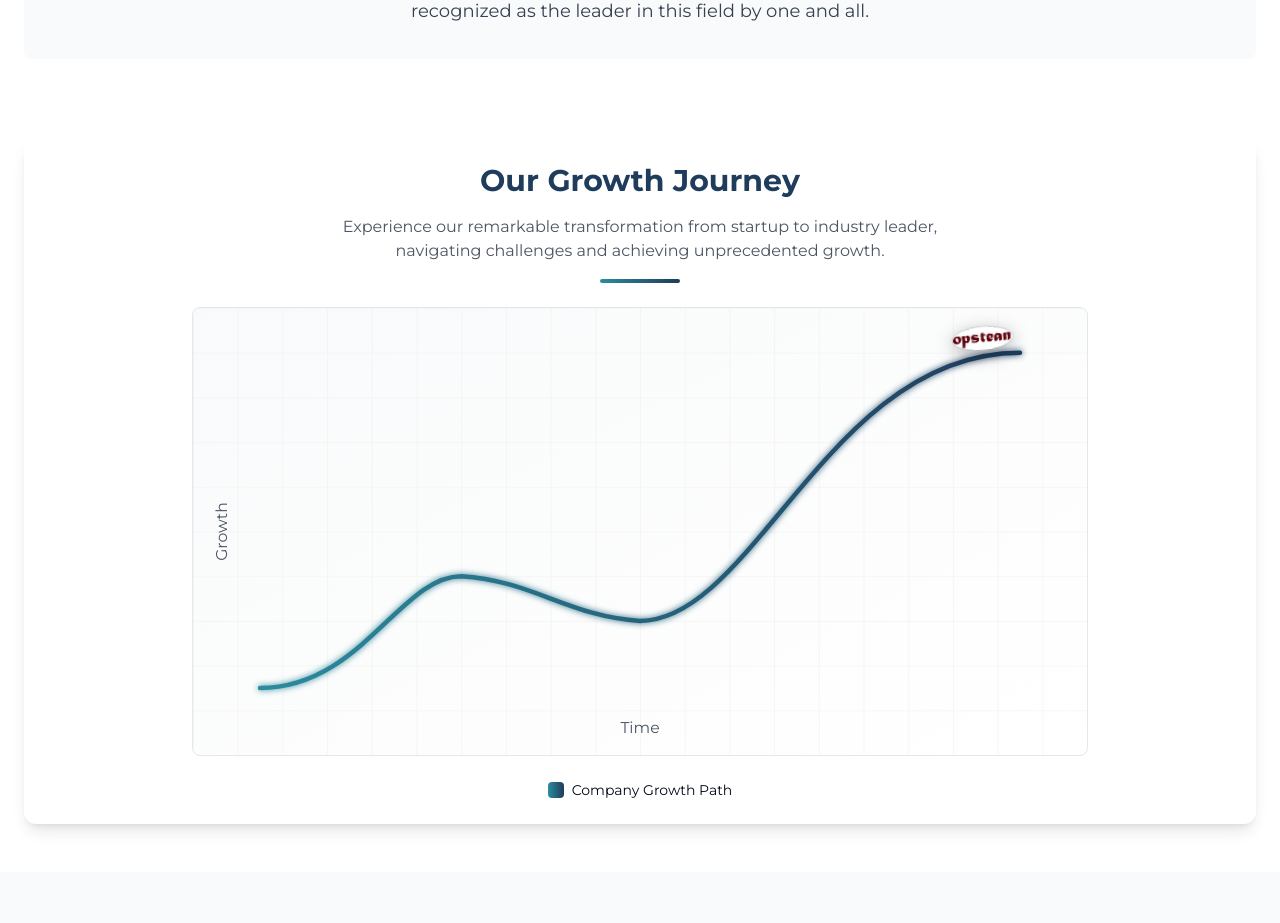
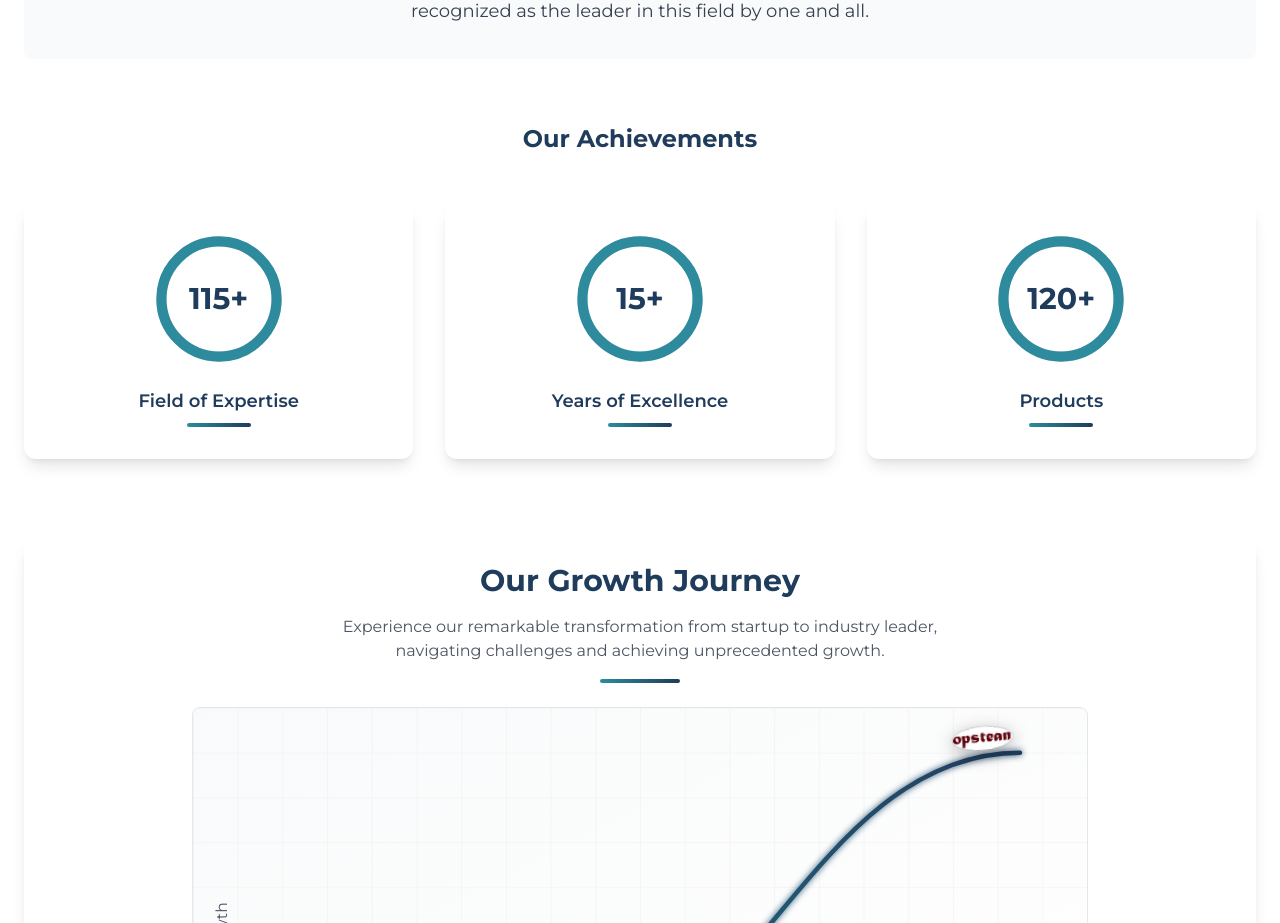
Before and after one commit to Sayantang8/opstean, a React (Vite) app: page / in a window 1280 px wide. Shown: the part 2260-3183 px from the top of the page. Built offline with nearby package versions, Linux system fonts and the light colour scheme; no server answers; the database is empty.

Commit message:
Update About.tsx

```diff
--- a/src/components/About.tsx
+++ b/src/components/About.tsx
@@ -1,5 +1,103 @@
-import { useEffect, useRef } from 'react';
-import { Users, Award, Target, Stethoscope } from 'lucide-react';
+import { useEffect, useRef, useState } from 'react';
+import { Users } from 'lucide-react';
+
+// Animated Counter Component with Circular Progress
+const StatCard = ({ number, label, suffix = '', color }: {
+  number: number;
+  label: string;
+  suffix?: string;
+  color: string;
+}) => {
+  const [count, setCount] = useState(0);
+  const [progress, setProgress] = useState(0);
+  const [isVisible, setIsVisible] = useState(false);
+  const cardRef = useRef<HTMLDivElement>(null);
+
+  useEffect(() => {
+    const observer = new IntersectionObserver(
+      (entries) => {
+        entries.forEach((entry) => {
+          if (entry.isIntersecting && !isVisible) {
+            setIsVisible(true);
+            animateCounter();
+          }
+        });
+      },
+      { threshold: 0.5 }
+    );
+
+    if (cardRef.current) {
+      observer.observe(cardRef.current);
+    }
+
+    return () => observer.disconnect();
+  }, [isVisible]);
+
+  const animateCounter = () => {
+    const duration = 2000; // 2 seconds
+    const steps = 60;
+    const increment = number / steps;
+    const stepDuration = duration / steps;
+
+    let currentCount = 0;
+    const timer = setInterval(() => {
+      currentCount += increment;
+      if (currentCount >= number) {
+        currentCount = number;
+        clearInterval(timer);
+      }
+      setCount(Math.floor(currentCount));
+      setProgress((currentCount / number) * 100);
+    }, stepDuration);
+  };
+
+  const circumference = 2 * Math.PI * 45; // radius = 45
+  const strokeDashoffset = circumference - (progress / 100) * circumference;
+
+  return (
+    <div
+      ref={cardRef}
+      className="bg-white rounded-xl p-8 shadow-lg text-center hover-lift transform transition-all duration-300"
+    >
+      <div className="relative w-32 h-32 mx-auto mb-6">
+        {/* Background Circle */}
+        <svg className="w-32 h-32 transform -rotate-90" viewBox="0 0 100 100">
+          <circle
+            cx="50"
+            cy="50"
+            r="45"
+            stroke="#e5e7eb"
+            strokeWidth="8"
+            fill="none"
+          />
+          {/* Animated Progress Circle */}
+          <circle
+            cx="50"
+            cy="50"
+            r="45"
+            stroke="#2D8B9D"
+            strokeWidth="8"
+            fill="none"
+            strokeLinecap="round"
+            strokeDasharray={circumference}
+            strokeDashoffset={strokeDashoffset}
+            className="transition-all duration-1000 ease-out"
+          />
+        </svg>
+
+        {/* Counter Number */}
+        <div className="absolute inset-0 flex items-center justify-center">
+          <span className="text-3xl font-bold text-navy">
+            {count}{suffix}
+          </span>
+        </div>
+      </div>
+
+      <h4 className="text-lg font-semibold text-navy mb-2">{label}</h4>
+      <div className="w-16 h-1 bg-gradient-to-r from-teal to-navy mx-auto rounded-full"></div>
+    </div>
+  );
+};
 
 const About = () => {
   const sectionRef = useRef<HTMLElement>(null);
@@ -136,6 +234,31 @@ const About = () => {
             </p>
           </div>
         </div>
+
+        {/* Statistics Section */}
+        <div className="mt-16">
+          <h3 className="text-2xl font-bold text-navy text-center mb-12">Our Achievements</h3>
+          <div className="grid grid-cols-1 md:grid-cols-3 gap-8">
+            <StatCard
+              number={115}
+              label="Field of Expertise"
+              suffix="+"
+              color="teal"
+            />
+            <StatCard
+              number={15}
+              label="Years of Excellence"
+              suffix="+"
+              color="blue"
+            />
+            <StatCard
+              number={120}
+              label="Products"
+              suffix="+"
+              color="purple"
+            />
+          </div>
+        </div>
       </div>
     </section>
   );
```
